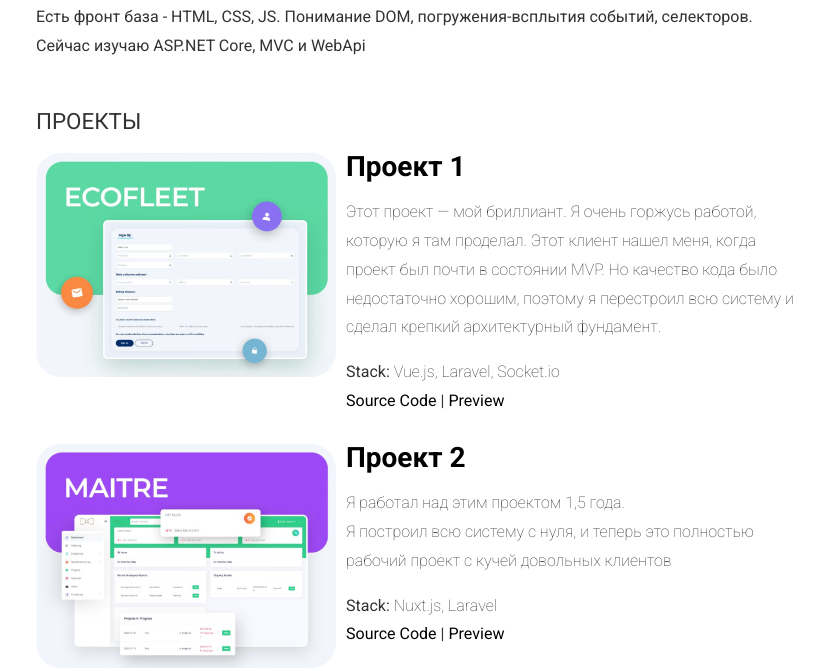
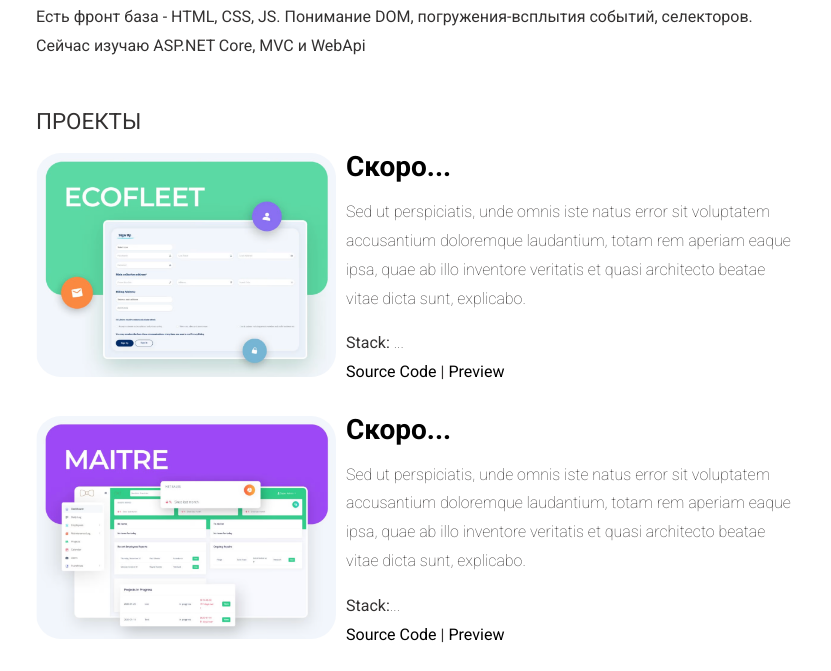
Before and after one commit to halfwa/halfwa.github.io, a plain HTML site: page ru/index.html in a window 1280 px wide. Shown: the part 842-1513 px from the top of the page, without its empty margins (224-1055 px from the left). Drawn offline with Linux system fonts and the light colour scheme; files whose address does not match are found by name.

Commit message:
ver 1.42

```diff
--- a/ru/index.html
+++ b/ru/index.html
@@ -85,14 +85,13 @@
                     </a>
                     <div>
                         <div class="main-item__title">
-                            <a href="/ru/project.html"><span>Проект 1</span></a>
+                            <a href="/ru/project.html"><span>Скоро...</span></a>
                         </div>
                         <div class="main-item__description">
-                            <p>Этот проект — мой бриллиант. Я очень горжусь работой, которую я там проделал.
-                                Этот клиент нашел меня, когда проект был почти в состоянии MVP. Но качество кода было недостаточно хорошим, поэтому я перестроил всю систему и сделал крепкий архитектурный фундамент.</p>
+                            <p>Sed ut perspiciatis, unde omnis iste natus error sit voluptatem accusantium doloremque laudantium, totam rem aperiam eaque ipsa, quae ab illo inventore veritatis et quasi architecto beatae vitae dicta sunt, explicabo.</p>
                         </div>
                         <div class="main-item__subdescription">
-                            <p><span>Stack:</span> Vue.js, Laravel, Socket.io</p>
+                            <p><span>Stack:</span> ...</p>
                             <p class="main-item__links"><a href=""><span>Source Code</span></a><span>|</span><a href=""><span>Preview</span></a> </p>
                         </div>
                     </div>
@@ -103,15 +102,13 @@
                     </a>
                     <div>
                         <div class="main-item__title">
-                            <a href="/ru/project.html"><span>Проект 2</span></a>
+                            <a href="/ru/project.html"><span>Скоро...</span></a>
                         </div>
                         <div class="main-item__description">
-                            <p>Я работал над этим проектом 1,5 года.
-                                <br/>Я построил всю систему с нуля, и теперь это полностью рабочий проект
-                                с кучей довольных клиентов</p>
+                            <p>Sed ut perspiciatis, unde omnis iste natus error sit voluptatem accusantium doloremque laudantium, totam rem aperiam eaque ipsa, quae ab illo inventore veritatis et quasi architecto beatae vitae dicta sunt, explicabo.</p>
                         </div>
                         <div class="main-item__subdescription">
-                            <p><span>Stack:</span> Nuxt.js, Laravel</p>
+                            <p><span>Stack:</span>...</p>
                             <p class="main-item__links"><a href=""><span>Source Code</span></a><span>|</span><a href=""><span>Preview</span></a> </p>
                         </div>
                     </div>
```
Also changed, not shown: index.html (+6 -9 lines), assets/img/icons/68747470733a2f2f63646e2e737667706f726e2e636f6d2f6c6f676f732f737761676765722e737667.svg (added), assets/img/icons/Swagger.png (added), 1 other file.
